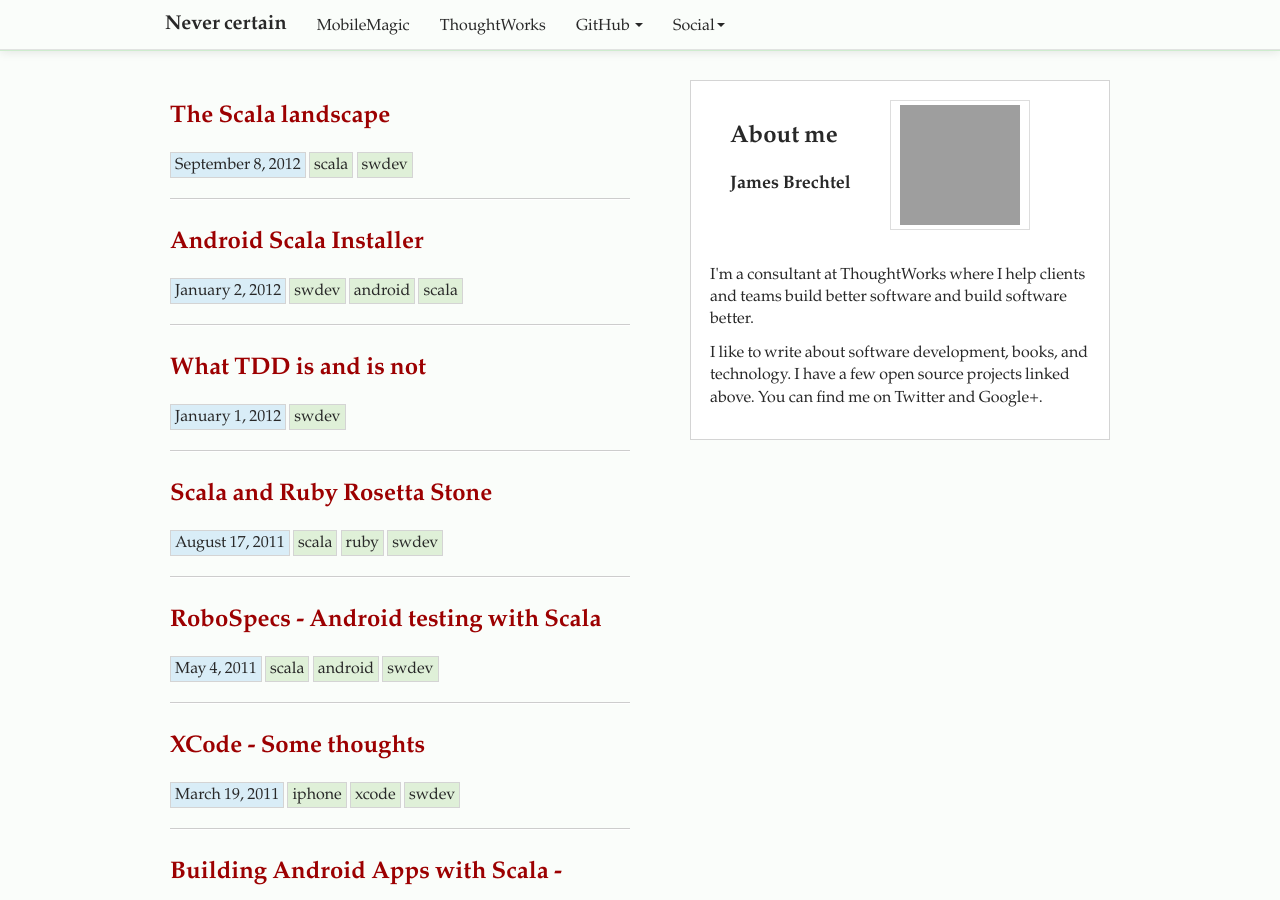
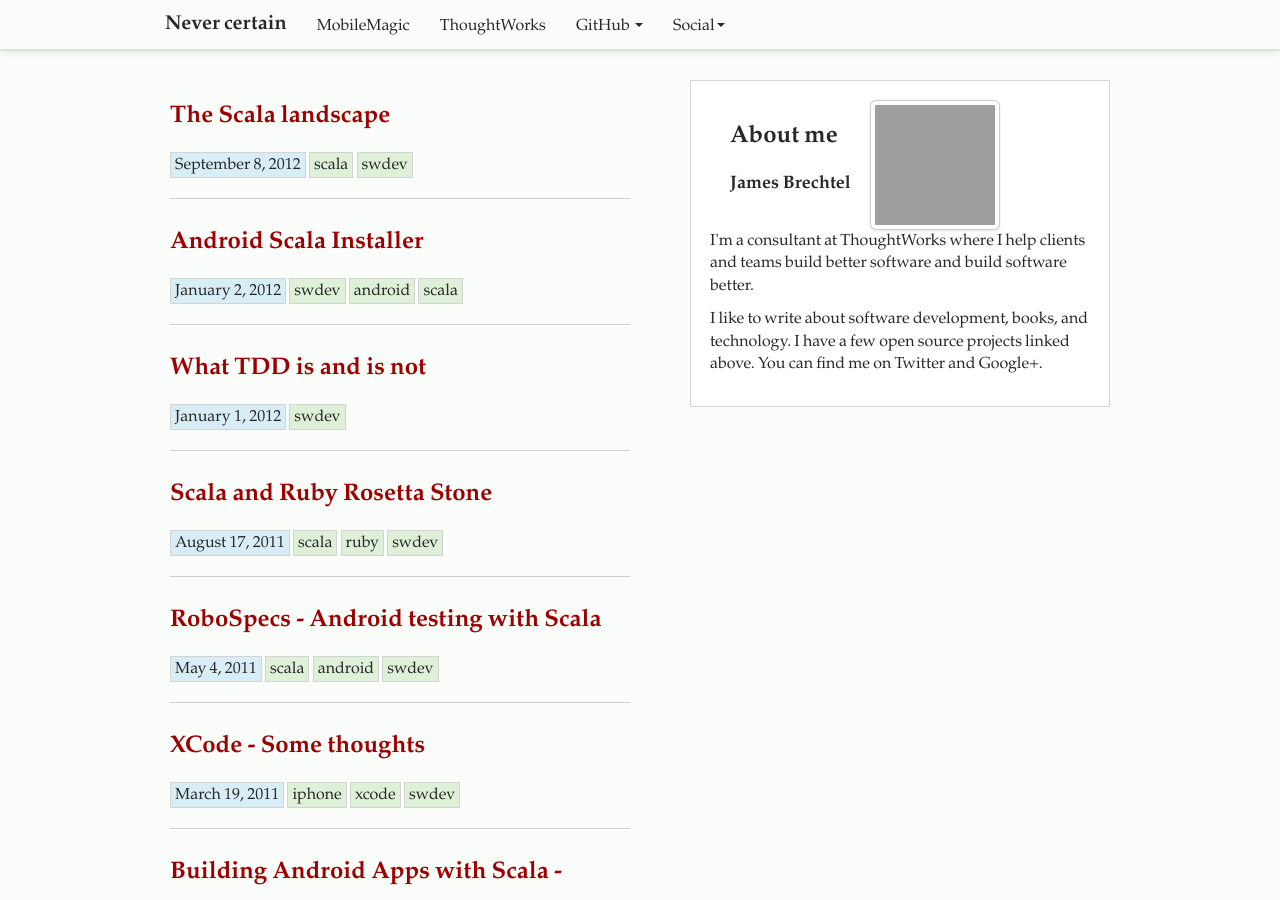
Before and after one commit to jbrechtel/blog, a Jekyll site: the page built from index.html, in a window 1280 px wide and 900 px high. Built offline with Jekyll 4.4.1, drawn with Linux system fonts in a browser that asks for light colours; Markdown is read by kramdown in place of the engine named in the settings; grey boxes are pictures that could not be loaded.

Commit message:
simplify picture markup

```diff
--- a/index.html
+++ b/index.html
@@ -26,13 +26,7 @@ title: james brechtel writes here
       <h3>About me</h3>
       <h4>James Brechtel</h4>
     </div>
-    <ul class="thumbnails">
-      <li class="span2">
-      <div class="thumbnail">
-        <img width="120" alt="photo of me" src="https://en.gravatar.com/userimage/5735776/2a24f98e23aae211e8f2e44f5edbd8a4.jpg?size=200"></img>
-      </div>
-      </li>
-    </ul>
+    <img width="120" class="img-rounded img-polaroid" alt="photo of me" src="https://en.gravatar.com/userimage/5735776/2a24f98e23aae211e8f2e44f5edbd8a4.jpg?size=200"></img>
     <p>
     I'm a consultant at ThoughtWorks where I help
     clients and teams build better software and build software better.
```
